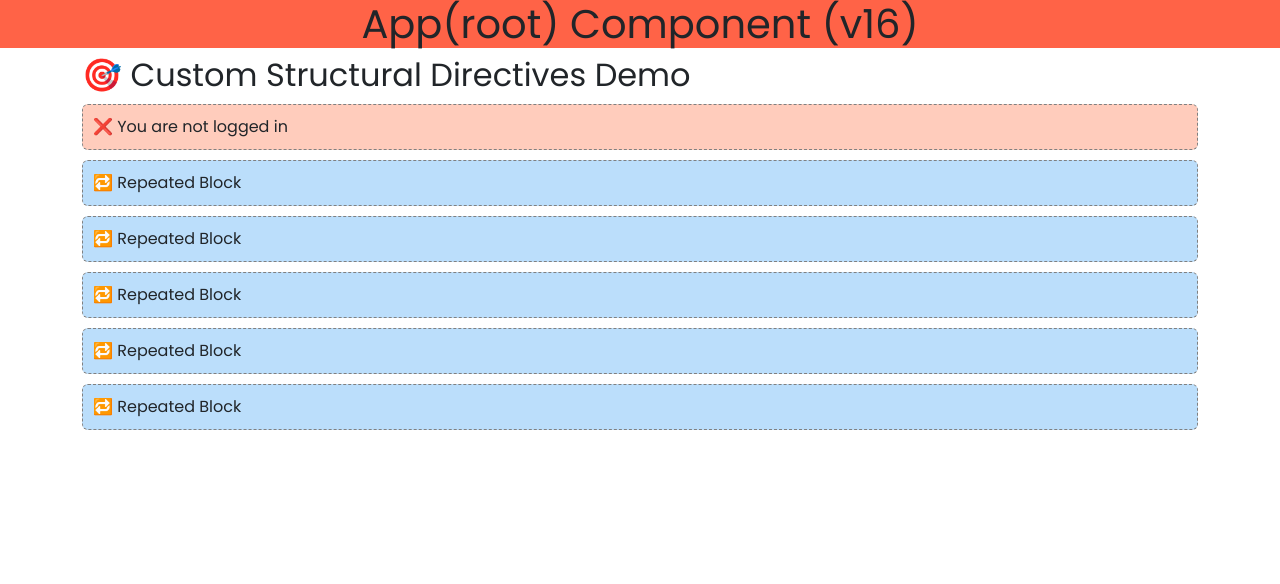
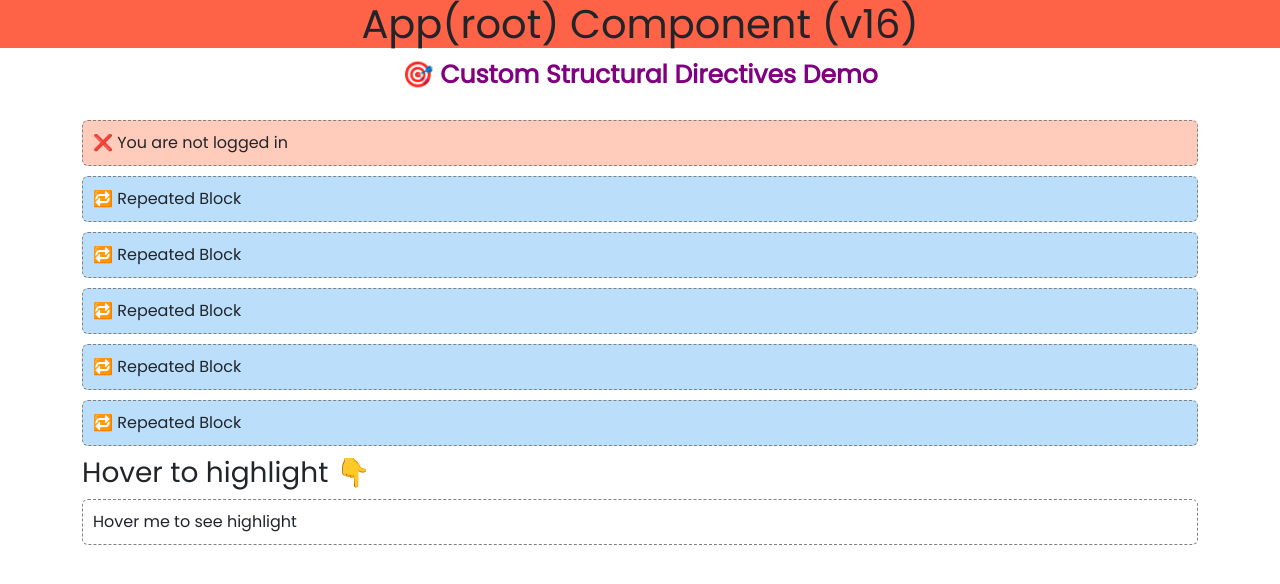
Before and after one commit to SatishKonduru/SELF-16, an Angular app: page / in a window 1280 px wide. Shown: the top 584 px of the page. Built offline with nearby package versions, Linux system fonts and the light colour scheme.

Commit message:
@HostBinding

```diff
--- a/src/app/components/home/home.component.html
+++ b/src/app/components/home/home.component.html
@@ -1,5 +1,5 @@
 <div class="container">
-  <h2>🎯 Custom Structural Directives Demo</h2>
+   <app-topic [topic] = "'🎯 Custom Structural Directives Demo'"></app-topic>
 
   <!-- appPermission -->
   <div *appPermission="'admin'" class="box admin">
@@ -11,4 +11,7 @@
 
   <!-- appRepeat -->
   <div *appRepeat="repeatCount" class="box repeat">🔁 Repeated Block</div>
+
+  <h3>Hover to highlight 👇</h3>
+<p appHighlight="lightgreen" class="box">Hover me to see highlight</p>
 </div>
--- a/src/app/directives/highlight.directive.ts
+++ b/src/app/directives/highlight.directive.ts
@@ -1,21 +1,40 @@
-import { Directive, ElementRef, HostListener, Input } from '@angular/core';
+import {
+  Directive,
+  ElementRef,
+  HostBinding,
+  HostListener,
+  Input,
+} from '@angular/core';
 
 @Directive({
   selector: '[appHighlight]',
 })
 export class HighlightDirective {
+  // private highlightColor: string = 'yellow';
+  // @Input() set appHighlight(color: string | '') {
+  //   this.highlightColor = color?.trim() || 'yellow';
+  // }
+  // constructor(private el: ElementRef) {}
+  // @HostListener('mouseenter') onMouseEnter() {
+  //   this.el.nativeElement.style.backgroundColor = this.highlightColor;
+  // }
+  // @HostListener('mouseleave') onMouseLeave() {
+  //   this.el.nativeElement.style.backgroundColor = '';
+  // }
+
   private highlightColor: string = 'yellow';
   @Input() set appHighlight(color: string | '') {
     this.highlightColor = color?.trim() || 'yellow';
   }
 
-  constructor(private el: ElementRef) {}
+  @HostBinding('style.backgroundColor') backgroundColor?: string;
 
   @HostListener('mouseenter') onMouseEnter() {
-    this.el.nativeElement.style.backgroundColor = this.highlightColor;
+    console.log('Highlight color:', this.highlightColor);
+   this.backgroundColor = this.highlightColor;
   }
 
   @HostListener('mouseleave') onMouseLeave() {
-    this.el.nativeElement.style.backgroundColor = '';
+    this.backgroundColor = '';
   }
 }
```
